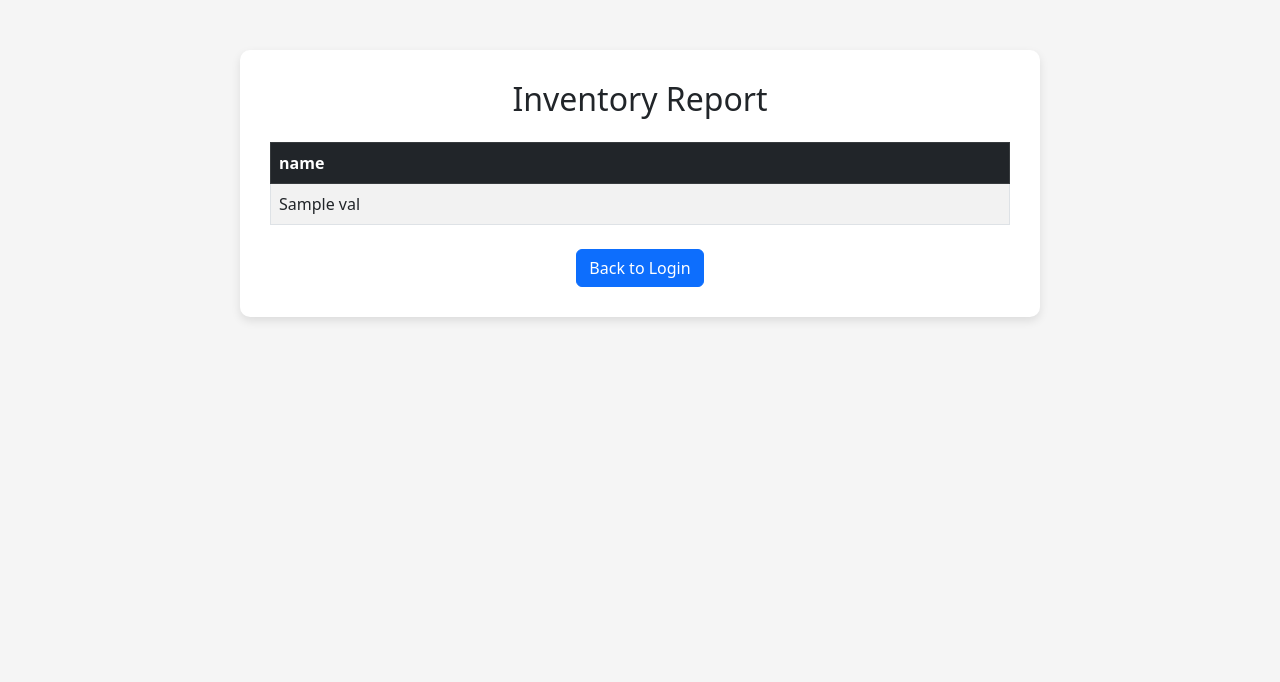
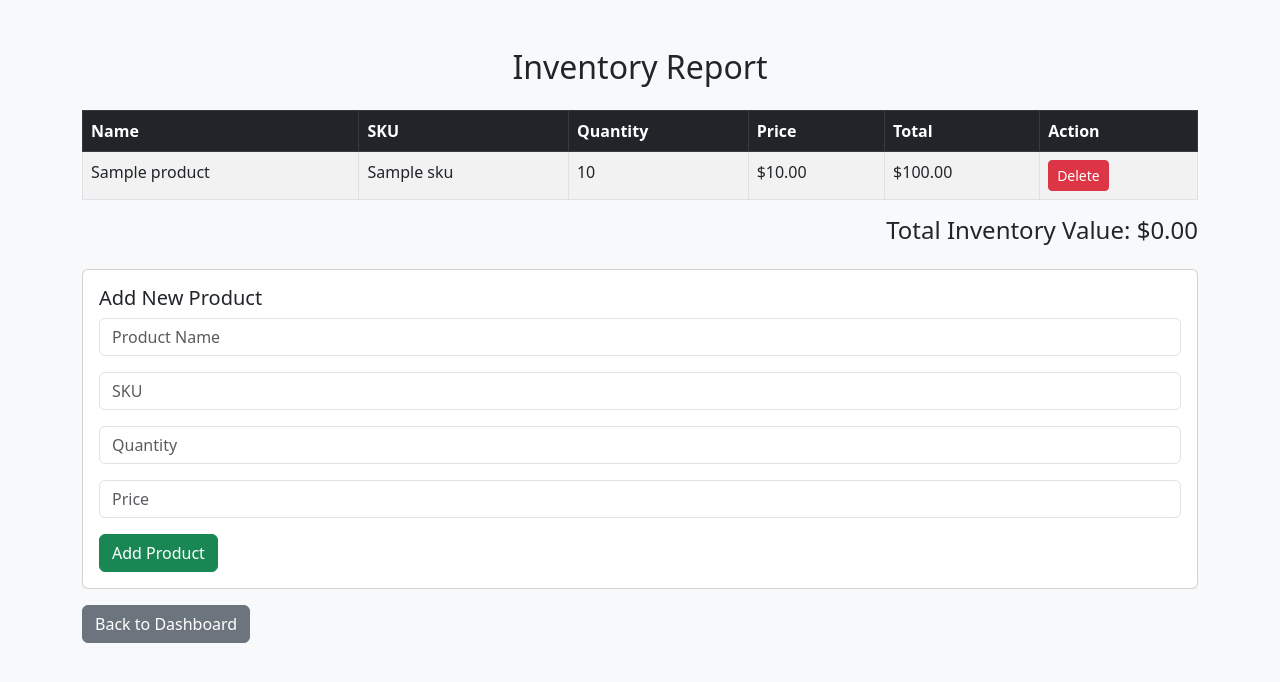
Before and after one commit to iyadalduhni/inventory-system, a Flask app: template templates/report.html in a window 1280 px wide. Shown: the top 682 px of the page. Run offline with Flask 3, Linux system fonts and the light colour scheme; the template is opened without the code that fills it: most values are stand-ins (such as "Sample title", 1, 10 or a date in 2020).

Commit message:
Update report.html

```diff
--- a/templates/report.html
+++ b/templates/report.html
@@ -3,53 +3,68 @@
 <head>
     <title>Inventory Report</title>
     <link href="https://cdn.jsdelivr.net/npm/bootstrap@5.3.0/dist/css/bootstrap.min.css" rel="stylesheet">
-    <style>
-        body {
-            background-color: #f5f5f5;
-        }
-        .report-box {
-            max-width: 800px;
-            margin: 50px auto;
-            padding: 30px;
-            background: white;
-            border-radius: 10px;
-            box-shadow: 0 4px 10px rgba(0,0,0,0.1);
-        }
-        table {
-            margin-top: 20px;
-        }
-    </style>
 </head>
-<body>
-    <div class="report-box">
+<body class="bg-light">
+<div class="container mt-5">
+
     <h2 class="text-center mb-4">Inventory Report</h2>
 
-        {% if data %}
-            <table class="table table-striped table-bordered">
+    <!-- جدول المنتجات -->
+    <table class="table table-bordered table-striped">
         <thead class="table-dark">
             <tr>
-                        {% for col in data[0].keys() %}
-                            <th>{{ col }}</th>
-                        {% endfor %}
+                <th>Name</th>
+                <th>SKU</th>
+                <th>Quantity</th>
+                <th>Price</th>
+                <th>Total</th>
+                <th>Action</th>
             </tr>
         </thead>
         <tbody>
-                    {% for row in data %}
+            {% for p in products %}
             <tr>
-                            {% for val in row.values() %}
-                                <td>{{ val }}</td>
-                            {% endfor %}
+                <td>{{ p.name }}</td>
+                <td>{{ p.sku }}</td>
+                <td>{{ p.quantity }}</td>
+                <td>${{ "%.2f"|format(p.price) }}</td>
+                <td>${{ "%.2f"|format(p.quantity * p.price) }}</td>
+                <td>
+                    <form action="{{ url_for('delete_product', id=p.id) }}" method="post">
+                        <button type="submit" class="btn btn-danger btn-sm">Delete</button>
+                    </form>
+                </td>
             </tr>
             {% endfor %}
         </tbody>
     </table>
-        {% else %}
-            <div class="alert alert-warning text-center">No data available.</div>
-        {% endif %}
 
-        <div class="text-center mt-4">
-            <a href="{{ url_for('login') }}" class="btn btn-primary">Back to Login</a>
+    <!-- الإجمالي -->
+    <h4 class="text-end">Total Inventory Value: ${{ "%.2f"|format(total_value) }}</h4>
+
+    <!-- فورم إضافة منتج جديد -->
+    <div class="card mt-4">
+        <div class="card-body">
+            <h5>Add New Product</h5>
+            <form method="post">
+                <div class="mb-3">
+                    <input type="text" class="form-control" name="name" placeholder="Product Name" required>
                 </div>
+                <div class="mb-3">
+                    <input type="text" class="form-control" name="sku" placeholder="SKU" required>
+                </div>
+                <div class="mb-3">
+                    <input type="number" class="form-control" name="quantity" placeholder="Quantity" required>
+                </div>
+                <div class="mb-3">
+                    <input type="number" step="0.01" class="form-control" name="price" placeholder="Price" required>
+                </div>
+                <button type="submit" class="btn btn-success">Add Product</button>
+            </form>
+        </div>
+    </div>
+
+    <a href="{{ url_for('dashboard') }}" class="btn btn-secondary mt-3">Back to Dashboard</a>
 </div>
 </body>
 </html>
```
Lines whose indentation alone changed are shown as unchanged.
